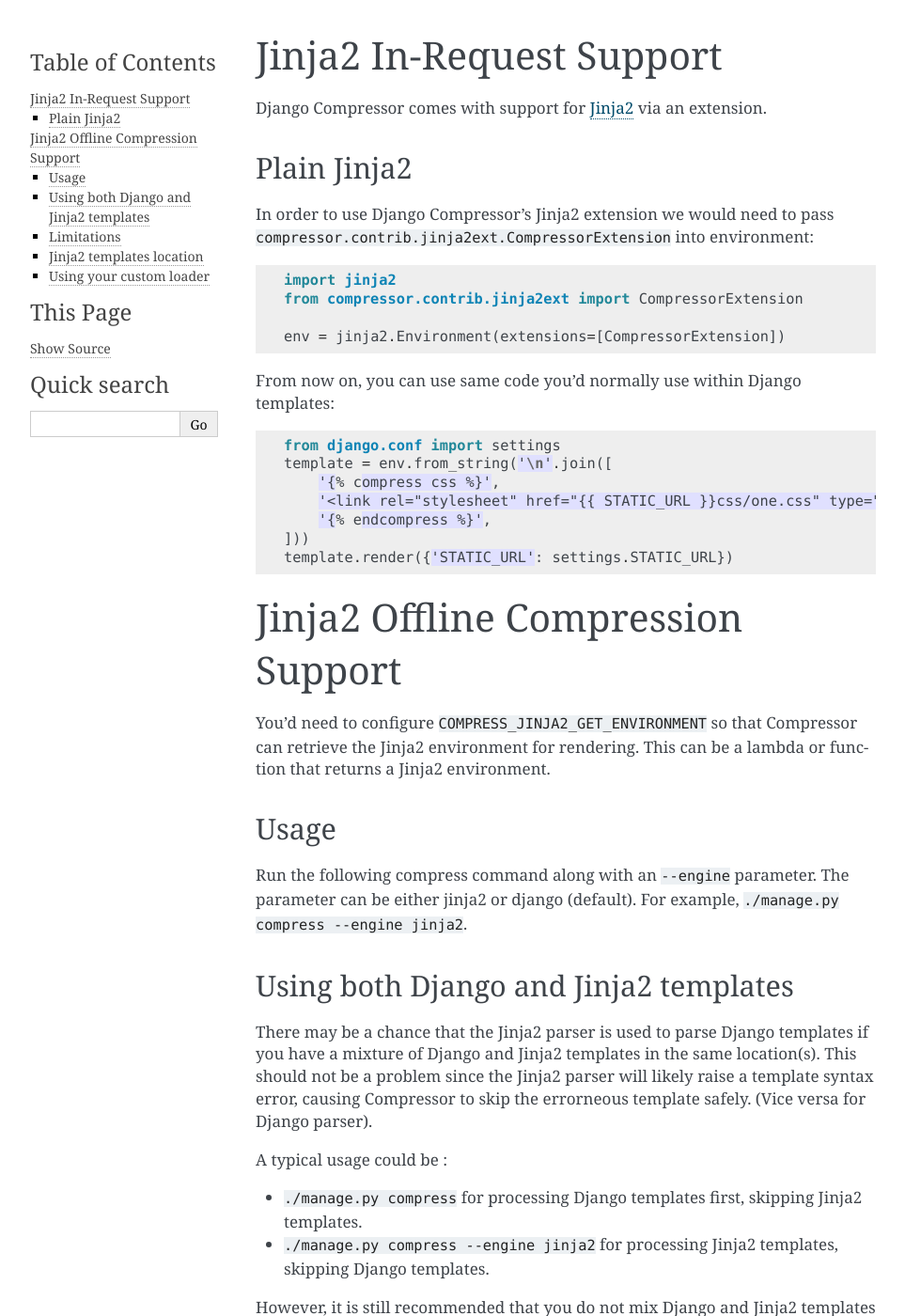
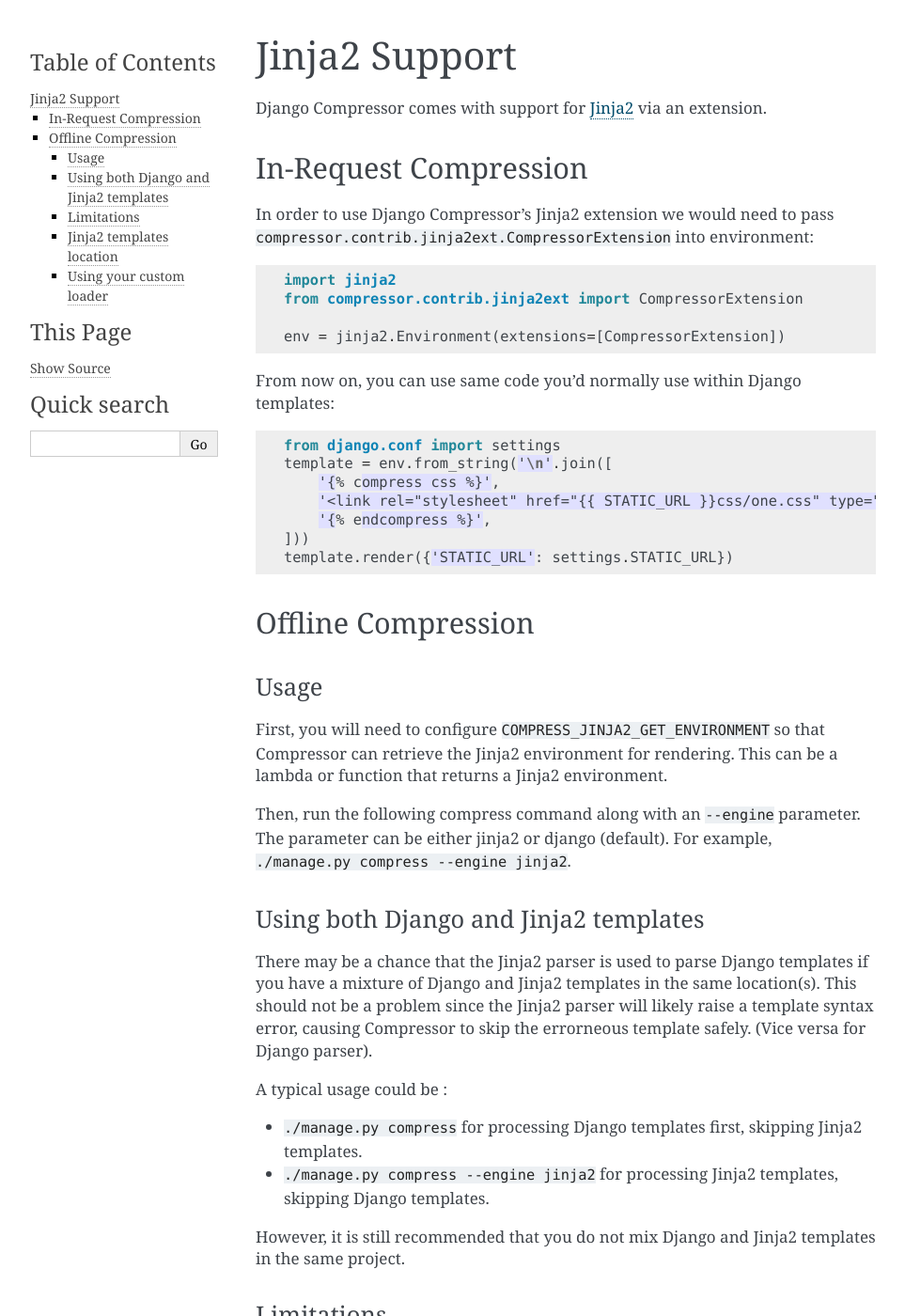
Before and after one commit to django-compressor/django-compressor, a Sphinx documentation site: the page built from docs/jinja2.txt, in a window 1280 px wide and 1400 px high. Shown: the whole window at 94% size, without its empty margins (148-1111 px from the left). Built offline with Sphinx 7.4.7, drawn with Linux system fonts in a browser that asks for light colours; pages that are not in the unit, such as notebooks, are missing from menus.

Commit message:
Docs: Don't give jinja2 two entries in the TOC

```diff
--- a/docs/jinja2.txt
+++ b/docs/jinja2.txt
@@ -1,10 +1,11 @@
-Jinja2 In-Request Support
-=========================
+Jinja2 Support
+==============
 
 Django Compressor comes with support for Jinja2_ via an extension.
 
-Plain Jinja2
-------------
+
+In-Request Compression
+----------------------
 
 In order to use Django Compressor's Jinja2 extension we would need to pass
 ``compressor.contrib.jinja2ext.CompressorExtension`` into environment::
@@ -25,20 +26,21 @@
     template.render({'STATIC_URL': settings.STATIC_URL})
 
 
-Jinja2 Offline Compression Support
-==================================
-You'd need to configure ``COMPRESS_JINJA2_GET_ENVIRONMENT`` so that
+Offline Compression
+-------------------
+
+Usage
+^^^^^
+First, you will need to configure ``COMPRESS_JINJA2_GET_ENVIRONMENT`` so that
 Compressor can retrieve the Jinja2 environment for rendering.
 This can be a lambda or function that returns a Jinja2 environment.
 
-Usage
------
-Run the following compress command along with an ``--engine`` parameter. The
-parameter can be either jinja2 or django (default). For example,
+Then, run the following compress command along with an ``--engine`` parameter.
+The parameter can be either jinja2 or django (default). For example,
 ``./manage.py compress --engine jinja2``.
 
 Using both Django and Jinja2 templates
---------------------------------------
+^^^^^^^^^^^^^^^^^^^^^^^^^^^^^^^^^^^^^^
 There may be a chance that the Jinja2 parser is used to parse Django templates
 if you have a mixture of Django and Jinja2 templates in the same location(s).
 This should not be a problem since the Jinja2 parser will likely raise a
@@ -56,7 +58,7 @@
 templates in the same project.
 
 Limitations
------------
+^^^^^^^^^^^
 - Does not support ``{% import %}`` and similar blocks within
   ``{% compress %}``  blocks.
 - Does not support ``{{super()}}``.
@@ -65,7 +67,7 @@
   should run fine.
 
 Jinja2 templates location
--------------------------
+^^^^^^^^^^^^^^^^^^^^^^^^^
 IMPORTANT: For Compressor to discover the templates for offline compression,
 there must be a template loader that implements the ``get_template_sources``
 method, and is in the ``TEMPLATE_LOADERS`` setting.
@@ -86,7 +88,7 @@
 ``TEMPLATE_DIRS`` setting.
 
 Using your custom loader
-------------------------
+^^^^^^^^^^^^^^^^^^^^^^^^
 You should configure ``TEMPLATE_LOADERS`` as such::
 
     TEMPLATE_LOADERS = (
```
